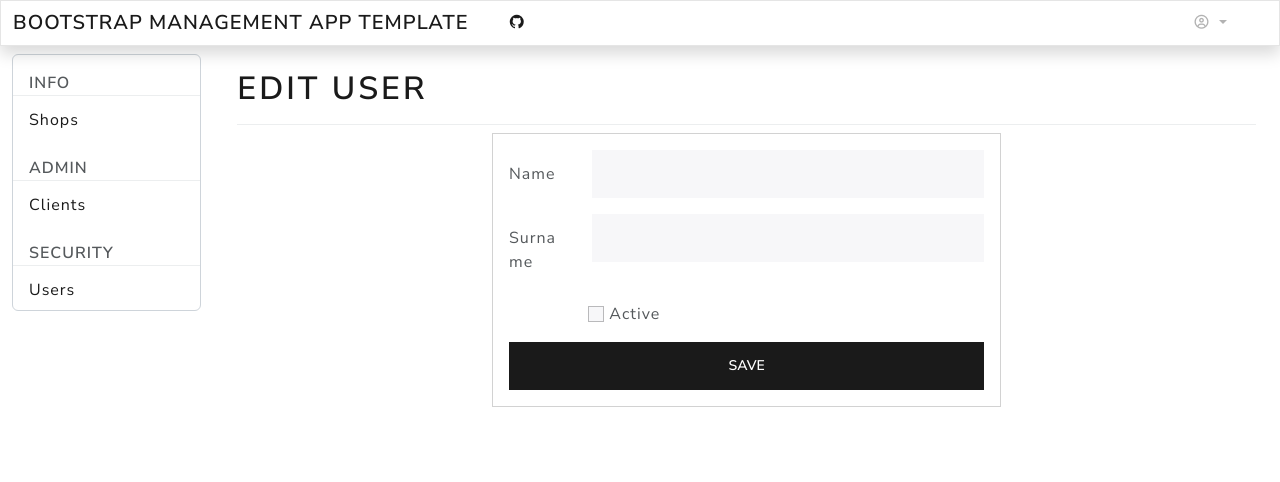
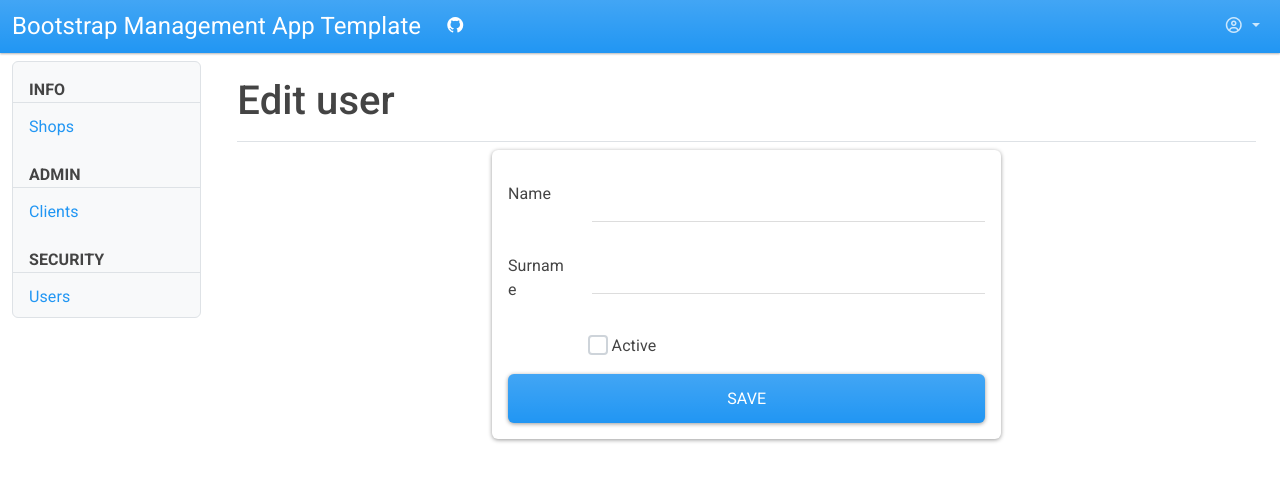
Before and after one commit to Bernardo-MG/management-app-bootstrap-template, a website: page src/employee_edit.html in a window 1280 px wide. Drawn offline with nearby package versions, Linux system fonts and the light colour scheme.

Commit message:
Changed bootswatch style

```diff
--- a/package.json
+++ b/package.json
@@ -20,7 +20,7 @@
    "scripts": {
       "copy-sources": "copyfiles -u 1 \"./src/**/*\" ./target",
       "copy-bootstrap": "copyfiles -u 4 \"./node_modules/bootstrap/dist/js/*.js\" ./target/static/lib/bootstrap/js",
-      "copy-bootswatch": "copyfiles -u 4 \"./node_modules/bootswatch/dist/lux/*.css\" ./target/static/lib/bootswatch/lux",
+      "copy-bootswatch": "copyfiles -u 4 \"./node_modules/bootswatch/dist/materia/*.css\" ./target/static/lib/bootswatch/materia",
       "copy-popperjs": "copyfiles -u 5 \"./node_modules/@popperjs/core/dist/umd/popper.min.js\" ./target/static/lib/popperjs",
       "copy-fontawesome": "copyfiles -u 2 \"./node_modules/@fortawesome/fontawesome-free/**/*\" ./target/static/lib/font-awesome",
       "build": "npm run copy-sources && npm run copy-bootstrap && npm run copy-bootswatch && npm run copy-popperjs && npm run copy-fontawesome",
--- a/src/employee_edit.html
+++ b/src/employee_edit.html
@@ -33,14 +33,14 @@
          content="Check the demo for the Bootstrap Template Example for a Management App">
 
       <!-- CSS -->
-      <link rel="stylesheet" href="./static/lib/bootswatch/lux/bootstrap.min.css">
+      <link rel="stylesheet" href="./static/lib/bootswatch/materia/bootstrap.min.css">
       <link rel="stylesheet" href="./static/lib/font-awesome/fontawesome-free/css/all.min.css">
 
    </head>
 
    <body class="d-flex flex-column">
       <header>
-         <nav id="navbar-main" class="navbar navbar-expand-md navbar-light sticky-top bg-light flex-md-nowrap p-0 shadow">
+         <nav id="navbar-main" class="navbar navbar-expand-md navbar-dark sticky-top bg-primary flex-md-nowrap p-0">
             <div class="container-fluid">
                <a class="navbar-brand" href="./index.html">Bootstrap Management App Template</a>
                <button class="navbar-toggler" type="button" data-bs-toggle="collapse" data-bs-target="#navbar-main-menu"
@@ -48,7 +48,7 @@
                   <span class="navbar-toggler-icon"></span>
                </button>
                <div id="navbar-icons" class="col-sm d-none d-md-block">
-                  <a href="https://github.com/Bernardo-MG/management-app-bootstrap-template" class="ps-2" title="GitHub"
+                  <a href="https://github.com/Bernardo-MG/management-app-bootstrap-template" class="link-secondary ps-2" title="GitHub"
                      aria-label="GitHub"><span class="fa-brands fa-github" aria-hidden="true"></span><span
                         class="d-none d-sm-block d-md-none">
                         Github</span></a>
@@ -88,7 +88,7 @@
          <div class="container-fluid">
             <div class="row">
                <div class="col-md-3 col-lg-2">
-                  <nav class="bg-light rounded border-secondary mt-2" id="sidebarMenu">
+                  <nav class="bg-light rounded border mt-2" id="sidebarMenu">
                      <p class="px-3 mt-3 mb-1 fw-bold text-uppercase border-bottom">
                         Info</p>
                      <ul class="nav flex-column">
```
Also changed, not shown: src/employees.html (+4 -4 lines), src/index.html (+4 -4 lines), src/shops.html (+4 -4 lines), src/user_roles_edit.html (+4 -4 lines), src/users.html (+4 -4 lines), src/users_add.html (+4 -4 lines), src/users_edit.html (+4 -4 lines).
